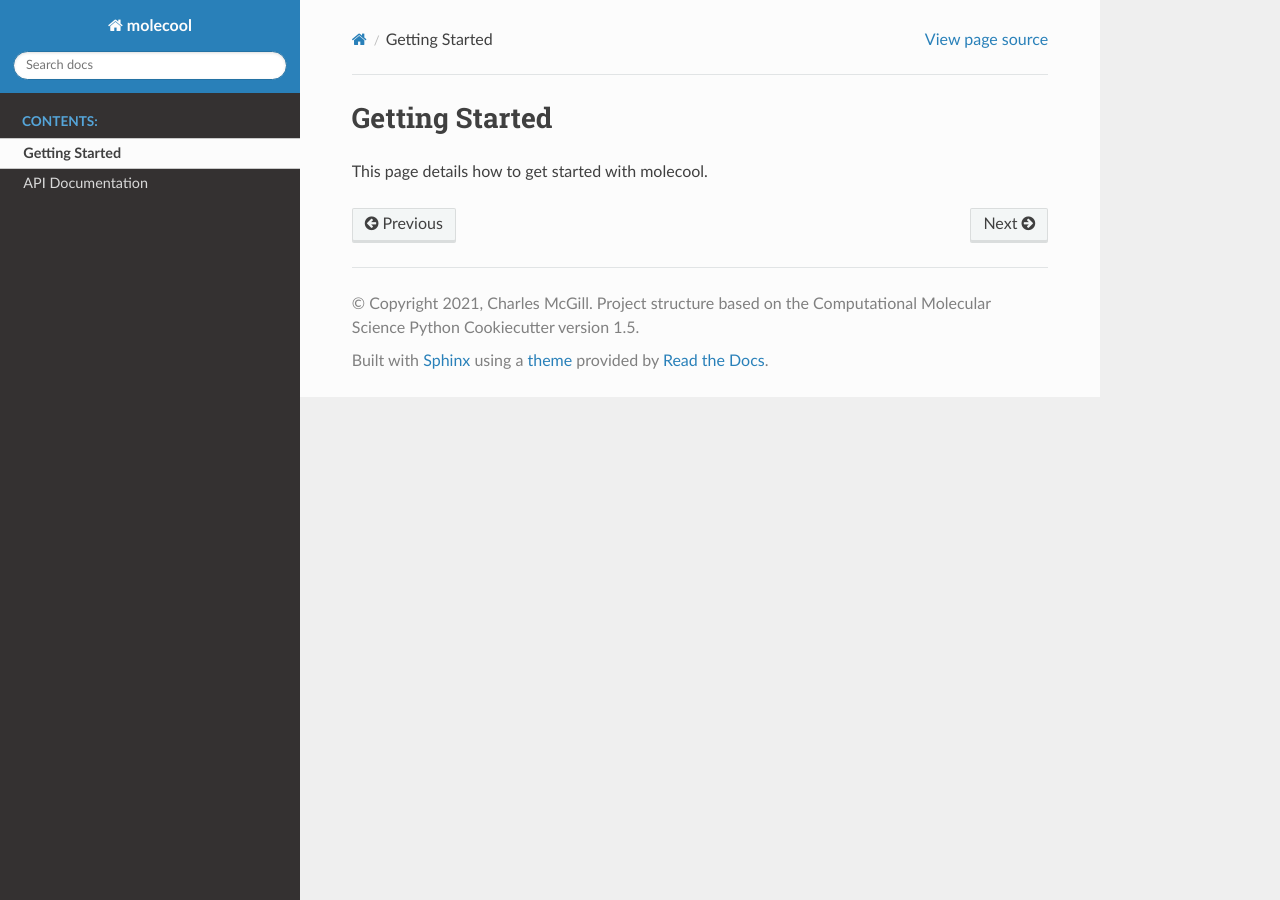
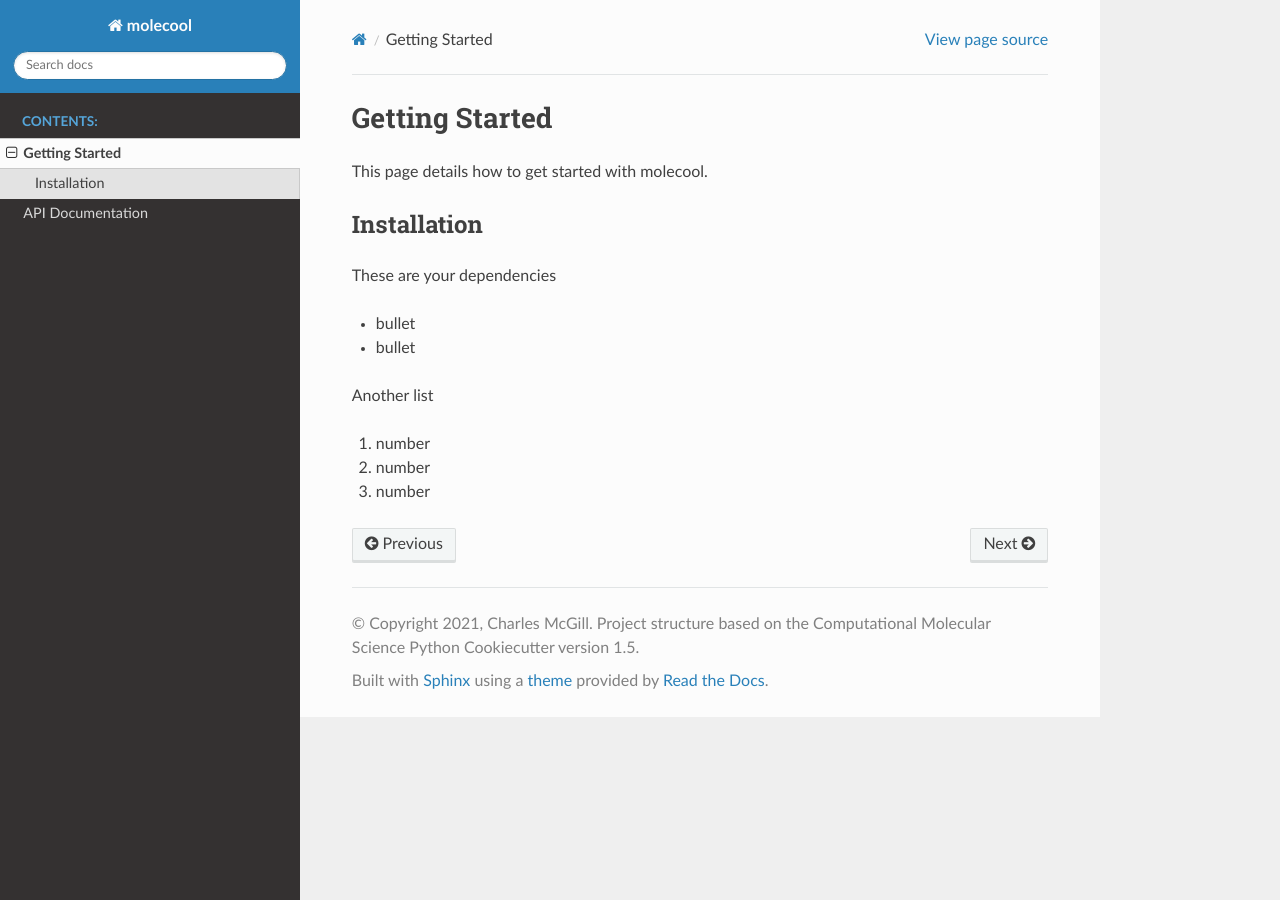
Before and after one commit to cjmcgill/molecool, a Sphinx documentation site: the page built from docs/getting_started.rst, in a window 1280 px wide. Built offline with Sphinx 7.4.7 and the Read the Docs theme 2.0.0, drawn with Linux system fonts in a browser that asks for light colours; the version number could not be read and is left out.

Commit message:
doc requirements

```diff
--- a/docs/getting_started.rst
+++ b/docs/getting_started.rst
@@ -2,3 +2,18 @@ Getting Started
 ===============
 
 This page details how to get started with molecool.
+
+Installation
+############
+
+These are your dependencies
+
+* bullet
+* bullet
+
+Another list
+
+1. number
+2. number
+
+#. number
--- a/docs/requirements.yaml
+++ b/docs/requirements.yaml
@@ -4,6 +4,7 @@ dependencies:
     # Base depends
   - python
   - pip
+  - numpy
 
 
 
```
